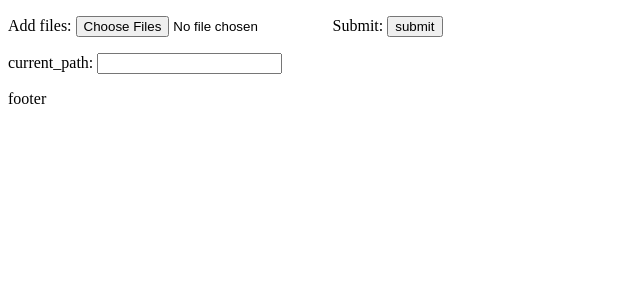
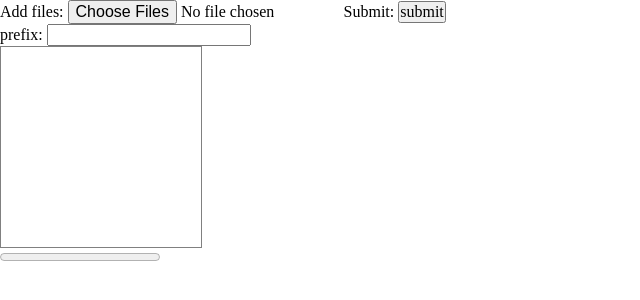
Before and after one commit to hidekuma/flask-s3-viewer, a Flask app: page /flask-s3up/upload in a window 1280 px wide. Shown: the top 300 px of the page, without its empty margins (0-640 px from the left). Run offline with Flask 2, Linux system fonts and the light colour scheme.

Commit message:
Updated flask_s3up

```diff
--- a/app.py
+++ b/app.py
@@ -3,6 +3,7 @@ import sys
 from flask import Flask
 from flask_s3up import FlaskS3Up
 app = Flask(__name__)
+app.config['SEND_FILE_MAX_AGE_DEFAULT'] = 1
 s3up = FlaskS3Up()
 s3up.init_app(app, config={
     'PATH': '/flask-s3up',
--- a/flask_s3up/aws/s3.py
+++ b/flask_s3up/aws/s3.py
@@ -276,7 +276,7 @@ class AWSS3Client(AWSSession, metaclass=Singleton):
 
         return objects, prefixes, next_token
 
-    def list_bucket_objects_with_pager(self, bucket_name, prefix='', delimiter='/', max_items=1000, page_size=1000, starting_token=None):
+    def list_bucket_objects_with_pager(self, bucket_name, prefix='', delimiter='/', max_items=5, page_size=5, starting_token=None):
         prefix = self.__prefixer(prefix)
         paginator = self._s3.get_paginator("list_objects_v2")
         page_iterator = paginator.paginate(
--- a/flask_s3up/blueprints/flask_s3up/templates/flask_s3up/flask_s3up/base.html
+++ b/flask_s3up/blueprints/flask_s3up/templates/flask_s3up/flask_s3up/base.html
@@ -6,14 +6,17 @@
             <meta http-equiv="X-UA-Compatible" content="IE=edge">
             <meta name="viewport" content="width=device-width, initial-scale=1.0" />
             <title>{% block title %}{% endblock %}</title>
+            <link rel="stylesheet" href="{{ url_for('flask_s3up.static', filename='css/initialization.css') }}" type="text/css" media="screen" title="no title" charset="utf-8">
+            <link rel="stylesheet" href="{{ url_for('flask_s3up.static', filename='css/main.css') }}" type="text/css" media="screen" title="no title" charset="utf-8">
         {% endblock %}
     </head>
     <body>
         <div id="content">{% block content %}{% endblock %}</div>
         <div id="footer">
             {% block footer %}
-                footer
             {% endblock %}
         </div>
+        {% block tail %}
+        {% endblock %}
     </body>
 </html>
--- a/flask_s3up/blueprints/flask_s3up/templates/flask_s3up/flask_s3up/form.html
+++ b/flask_s3up/blueprints/flask_s3up/templates/flask_s3up/flask_s3up/form.html
@@ -1,53 +1,17 @@
+<script charset="utf-8">
+  var FILES_ENDPOINT = "{{ url_for('flask_s3up.files') }}";
+</script>
 <form action="{{ url_for('flask_s3up.files') }}" method="post" accept-charset="utf-8" enctype="multipart/form-data">
   <p>
     <label for="files">Add files: </label><input multiple="multiple" type="file" name="files[]" id="files" required>
     <label for="submit">Submit: </label><input type="submit" name="submit" value="submit" id="submit">
   </p>
   <p>
-    current_path:
-    <input type="text" name="current_path" value="{{ request.args.get('prefix', '') }}" id="current_path">
+    prefix: <input type="text" name="prefix" value="{{ request.args.get('prefix', '') }}" id="prefix">
   </p>
 </form>
-{#<div id="dropDiv" style="width:500px;height:500px;border:4px dotted green;">#}
-{#</div>#}
-<script charset="utf-8">
-  var files = document.getElementById('files');
-  files.onchange = function(){
-    var fileList = files.files;
-    for (var i=0; i<fileList.length; i++){
-      console.log(fileList[i]);
-    }
-  }
-{#document.getElementById('dropDiv').addEventListener('drop', function(e) {#}
-    {#e.stopPropagation();#}
-    {#e.preventDefault();#}
 
-    {#var uploadFile = function(file, path) {#}
-    {#console.log(111)#}
-        {#// handle file uploading#}
-    {#};#}
+<div id="drop_area" onclick="document.getElementById('files').click();" style="width:200px;height:200px;border:1px solid gray;"></div>
+<div id="gallery"></div>
 
-    {#var iterateFilesAndDirs = function(filesAndDirs, path) {#}
-        {#for (var i = 0; i < filesAndDirs.length; i++) {#}
-            {#if (typeof filesAndDirs[i].getFilesAndDirectories === 'function') {#}
-                {#var path = filesAndDirs[i].path;#}
-
-                {#// this recursion enables deep traversal of directories#}
-                {#filesAndDirs[i].getFilesAndDirectories().then(function(subFilesAndDirs) {#}
-                    {#// iterate through files and directories in sub-directory#}
-                    {#iterateFilesAndDirs(subFilesAndDirs, path);#}
-                {#});#}
-            {#} else {#}
-                {#uploadFile(filesAndDirs[i], path);#}
-            {#}#}
-        {#}#}
-    {#};#}
-
-    {#// begin by traversing the chosen files and directories#}
-    {#if ('getFilesAndDirectories' in e.dataTransfer) {#}
-        {#e.dataTransfer.getFilesAndDirectories().then(function(filesAndDirs) {#}
-            {#iterateFilesAndDirs(filesAndDirs, '/');#}
-        {#});#}
-    {#}#}
-{#});#}
-</script>
+<progress id="progress_bar" max=100 value=0></progress>
--- a/flask_s3up/blueprints/flask_s3up/templates/flask_s3up/flask_s3up/upload.html
+++ b/flask_s3up/blueprints/flask_s3up/templates/flask_s3up/flask_s3up/upload.html
@@ -6,3 +6,6 @@
 {% block content %}
     {% include 'flask_s3up/form.html' with context %}
 {% endblock %}
+{% block tail %}
+   <script src="{{ url_for('flask_s3up.static', filename="/js/form.js") }}" charset="utf-8"></script>
+{% endblock %}
--- a/flask_s3up/blueprints/route.py
+++ b/flask_s3up/blueprints/route.py
@@ -1,10 +1,51 @@
 import urllib
-from flask import Blueprint, request, redirect, render_template, current_app, url_for
+
+from werkzeug.wsgi import FileWrapper
+from flask import Blueprint, Response, request, redirect, render_template, current_app, url_for
+
 from ..aws.s3 import AWSS3Client
 
 NAMESPACE = 'flask_s3up'
 
-blueprint = Blueprint(NAMESPACE, __name__ , template_folder=f'./{NAMESPACE}/templates/{NAMESPACE}', static_folder=f'./{NAMESPACE}/static/{NAMESPACE}')
+blueprint = Blueprint(NAMESPACE, __name__ , template_folder=f'./{NAMESPACE}/templates/{NAMESPACE}', static_folder='static')
+
+@blueprint.route("/delete", methods=['DELETE'])
+def delete():
+    key = request.args.get('key')
+    if key:
+        s3_client = AWSS3Client(profile_name=current_app.config['PROFILE'])
+        s3_client.delete_fileobj(
+            current_app.config['BUCKET'],
+            key
+        )
+
+@blueprint.route("/files/<path:key>", methods=['GET', 'DELETE'])
+def files_download(key):
+    print(request.method)
+    if request.method == "GET":
+        s3_client = AWSS3Client(profile_name=current_app.config['PROFILE'])
+        r, obj = s3_client.get_object(
+            current_app.config['BUCKET'],
+            key
+        )
+        if r:
+            rv = Response(
+                FileWrapper(obj.get('Body')),
+                direct_passthrough=True,
+                mimetype=obj['ContentType']
+            )
+            filenames = {'filename': key}
+            rv.headers['Cache-Control'] = 'no-cache, no-store, must-revalidate'
+            rv.headers['Pragma'] = 'no-cache'
+            rv.headers['Expires'] = '0'
+            rv.headers.set('Content-Disposition', 'attachment', **filenames)
+            return rv
+    elif request.method == 'DELETE':
+        s3_client = AWSS3Client(profile_name=current_app.config['PROFILE'])
+        s3_client.delete_fileobj(
+            current_app.config['BUCKET'],
+            key
+        )
 
 @blueprint.route("/upload", methods=['GET'])
 def upload():
@@ -13,26 +54,28 @@ def upload():
 @blueprint.route("/files", methods=['GET', 'POST'])
 def files():
     if request.method == "POST":
-        current_path = request.form.get('current_path', '')
-        print(current_path, type(current_path))
+        prefix = request.form.get('prefix', '')
+        prefix = urllib.parse.unquote(prefix)
         files = request.files.getlist("files[]")
         s3_client = AWSS3Client(profile_name=current_app.config['PROFILE'])
         for f in files:
-            if current_path:
-                if current_path.endswith('/'):
-                    f.filename = f'{current_path}{f.filename}'
+            if prefix:
+                if prefix.endswith('/'):
+                    f.filename = f'{prefix}{f.filename}'
                 else:
-                    f.filename = f'{current_path}/{f.filename}'
+                    f.filename = f'{prefix}/{f.filename}'
             s3_client.upload_fileobj(
                 current_app.config['BUCKET'],
                 f,
                 f.filename
             )
+        return {}, 201
 
-        return redirect(url_for(f'{NAMESPACE}.files', prefix=current_path))
+        # return redirect(url_for(f'{NAMESPACE}.files', prefix=prefix))
 
     elif request.method == "GET":
-        prefix = request.args.get('prefix')
+        prefix = request.args.get('prefix', '')
+        prefix = urllib.parse.unquote_plus(prefix)
         starting_token = request.args.get('starting_token')
         search = request.args.get('search')
 
--- /dev/null
+++ b/flask_s3up/blueprints/static/css/initialization.css
@@ -0,0 +1,27 @@
+html,body{color:#000;background:#FFF;}
+body,div,dl,dt,dd,ul,ol,li,h1,h2,h3,h4,h5,h6,pre,code,form,fieldset,legend,input,button,textarea,p,blockquote,th,td{
+  margin:0;padding:0;
+}
+table{border-collapse:collapse;border-spacing:0;}
+fieldset,img{border:0;}
+address,caption,cite,code,dfn,em,strong,th,var,optgroup{
+  font-style:inherit;font-weight:inherit;
+}
+del,ins{text-decoration:none;}
+li{list-style:none;}
+caption,th{text-align:left;}
+h1,h2,h3,h4,h5,h6{    font-size:100%;font-weight:normal;}
+q:before,q:after{content:'';}
+abbr,acronym{border:0;font-variant:normal;}
+sup{vertical-align:baseline;}
+sub{vertical-align:baseline;}
+legend{color:#000;}
+input,button,textarea,select,optgroup,option{
+  font-family:inherit;font-size:inherit;font-style:inherit;font-weight:inherit;
+}
+input,button,textarea,select{*font-size:100%;}
+.clear{clear:both;}
+input::-moz-focus-inner{ border: 0;padding: 0;}
+
+/*added*/
+input[type=button],input[type=submit] {-webkit-appearance: button;}
--- /dev/null
+++ b/flask_s3up/blueprints/static/js/form.js
@@ -0,0 +1,137 @@
+var files = document.getElementById('files');
+files.onchange = function(){
+  handleFiles(files.files);
+}
+var submit = document.getElementById('submit');
+submit.onclick = function(e){
+  var prefix = document.getElementById('prefix');
+  preventDefaults(e);
+  var new_files = [...files.files];
+  new_files.forEach(uploadFile);
+  //location.href = FILES_ENDPOINT + "?prefix=" + encodeURIComponent(prefix.value);
+}
+
+var dropArea = document.getElementById('drop_area');
+// Prevent default drag behaviors
+['dragenter', 'dragover', 'dragleave', 'drop'].forEach(eventName => {
+  dropArea.addEventListener(eventName, preventDefaults, false);
+  document.body.addEventListener(eventName, preventDefaults, false);
+});
+
+// Highlight drop area when item is dragged over it
+['dragenter', 'dragover'].forEach(eventName => {
+  dropArea.addEventListener(eventName, highlight, false);
+});
+
+['dragleave', 'drop'].forEach(eventName => {
+  dropArea.addEventListener(eventName, unhighlight, false);
+});
+
+// Handle dropped files
+dropArea.addEventListener('drop', handleDrop, false);
+
+function preventDefaults (e) {
+  e.preventDefault();
+  e.stopPropagation();
+}
+
+function highlight(e) {
+  dropArea.classList.add('highlight');
+}
+
+function unhighlight(e) {
+  dropArea.classList.remove('active');
+}
+
+function handleDrop(e) {
+  var dt = e.dataTransfer;
+  var files = dt.files;
+  document.getElementById('files').files = files;
+
+  handleFiles(files);
+}
+
+let uploadProgress = [];
+let progressBar = document.getElementById('progress_bar');
+
+function initializeProgress(numFiles) {
+  progressBar.value = 0;
+  uploadProgress = [];
+
+  for(let i = numFiles; i > 0; i--) {
+    uploadProgress.push(0);
+  }
+}
+
+function updateProgress(fileNumber, percent) {
+  uploadProgress[fileNumber] = percent;
+  let total = uploadProgress.reduce((tot, curr) => tot + curr, 0) / uploadProgress.length;
+  console.debug('update', fileNumber, percent, total);
+  progressBar.value = total;
+}
+
+function handleFiles(files) {
+  console.log(files);
+  files = [...files];
+  initializeProgress(files.length);
+  //files.forEach(uploadFile);
+  document.getElementById('gallery').innerHTML = '';
+  files.forEach(previewFile);
+}
+
+function previewFile(file) {
+  let reader = new FileReader();
+  reader.readAsDataURL(file);
+  reader.onloadend = function() {
+    let img = document.createElement('img');
+    img.src = reader.result;
+    document.getElementById('gallery').appendChild(img);
+  }
+}
+
+function uploadFile(file, i) {
+  var prefix = document.getElementById('prefix');
+  console.log(file,i)
+  var url = FILES_ENDPOINT;
+  var xhr = new XMLHttpRequest();
+  var formData = new FormData();
+  xhr.open('POST', url, true);
+  xhr.setRequestHeader('X-Requested-With', 'XMLHttpRequest');
+
+  // Update progress (can be used to show progress indicator)
+  xhr.upload.addEventListener("progress", function(e) {
+    updateProgress(i, (e.loaded * 100.0 / e.total) || 100);
+  })
+
+  xhr.addEventListener('readystatechange', function(e) {
+    if (xhr.readyState == 4 && xhr.status == 200) {
+      updateProgress(i, 100);
+    }
+    else if (xhr.readyState == 4 && xhr.status != 200) {
+
+    }
+  });
+
+  formData.append('files[]', file)
+  formData.append('prefix', prefix.value)
+  console.log(prefix.value)
+  xhr.send(formData)
+}
+
+
+function copyToClipboard(index){
+  var dummy = document.getElementById('addr_copy_' + index);
+  dummy.select();
+  document.execCommand('copy');
+}
+
+function checkBrowser() {
+  var userAgent = navigator.userAgent;
+  if (userAgent.indexOf("Opera") !== -1) return 'Opera';
+  if (userAgent.indexOf("compatible") !== -1 && userAgent.indexOf('MSIE') && !(userAgent.indexOf("Opera") !== -1)) return 'IE';
+  if (userAgent.indexOf("Edge") !== -1) return 'Edge';
+  if (userAgent.indexOf('Firefox') !== -1) return 'Firefox';
+  if (userAgent.indexOf('Safari') !== -1 && userAgent.indexOf('Chrome') === -1) return 'Safari';
+  if (!(userAgent.indexOf("Edge") !== -1) && userAgent.indexOf('Chrome') !== -1 && userAgent.indexOf('Safari') !== -1) return 'Chrome';
+  if (userAgent.indexOf('Trident') !== -1 && userAgent.indexOf('rv:11.0') !== -1) return 'IE11';
+};
```
Also changed, not shown: flask_s3up/blueprints/flask_s3up/templates/flask_s3up/flask_s3up/files.html (+14 -11 lines), flask_s3up/blueprints/static/css/main.css (added).
